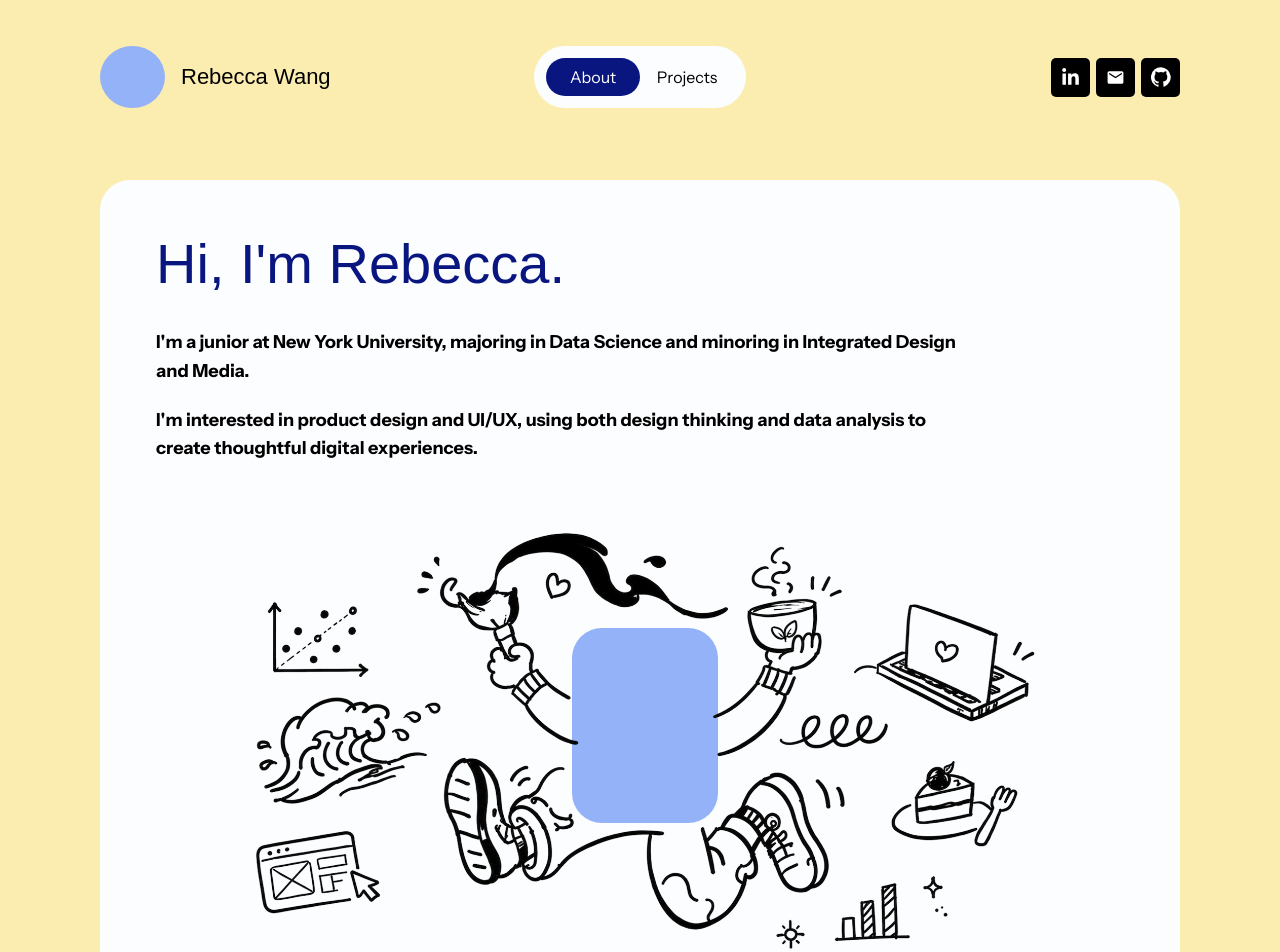
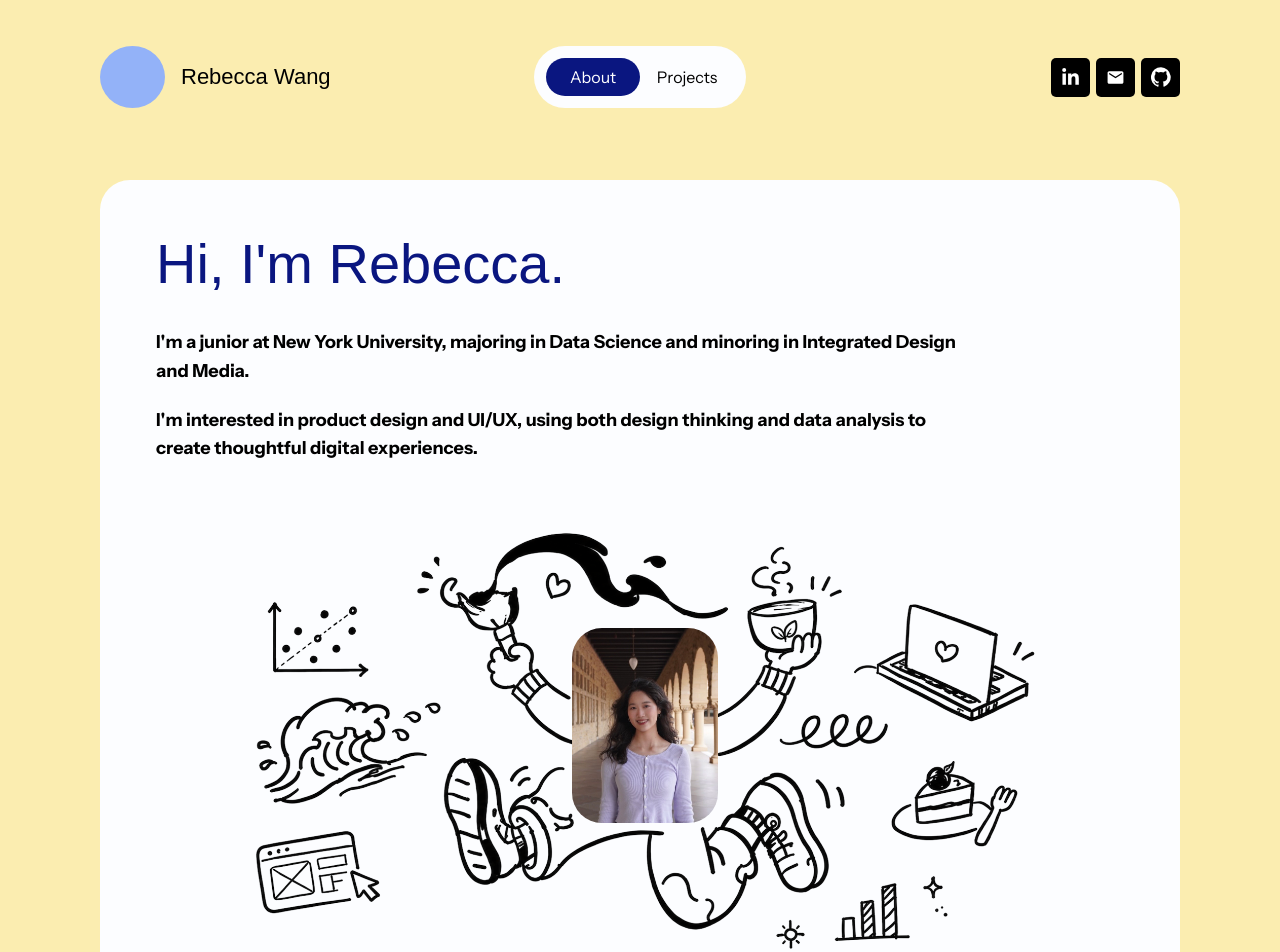
Before and after one commit to rebeccashinyan/portfolio, a Next.js app: page / in a window 1280 px wide. Shown: the top 952 px of the page. Built offline with nearby package versions, Linux system fonts and the light colour scheme; a web font is replaced by a local one.

Commit message:
replaced blue placeholder with my photo

```diff
--- a/app/page.tsx
+++ b/app/page.tsx
@@ -18,6 +18,12 @@ export default function Home() {
           height: 941,
           alt: "Black line illustration of Rebecca surrounded by design, data, and digital experience sketches.",
         }}
+        portrait={{
+          src: "/figma-assets/about-portrait.jpg",
+          width: 571,
+          height: 856,
+          alt: "Portrait of Rebecca Wang.",
+        }}
       />
     </main>
   );
--- a/components/AboutSection.tsx
+++ b/components/AboutSection.tsx
@@ -1,6 +1,6 @@
 import Image from "next/image";
 
-type Illustration = {
+type ImageAsset = {
   src: string;
   width: number;
   height: number;
@@ -11,7 +11,8 @@ type AboutSectionProps = {
   id: string;
   title: string;
   paragraphs: string[];
-  illustration: Illustration;
+  illustration: ImageAsset;
+  portrait: ImageAsset;
 };
 
 export function AboutSection({
@@ -19,6 +20,7 @@ export function AboutSection({
   title,
   paragraphs,
   illustration,
+  portrait,
 }: AboutSectionProps) {
   return (
     <section
@@ -36,7 +38,16 @@ export function AboutSection({
       </div>
 
       <div className="relative mx-auto mt-12 aspect-[941/490] w-full max-w-[847px] overflow-hidden lg:mt-14">
-        <div className="absolute left-[42%] top-[24.7%] h-[44.1%] w-[17.2%] rounded-figma-panel bg-portfolio-periwinkle" />
+        <div className="absolute left-[42%] top-[24.7%] z-20 h-[44.1%] w-[17.2%] overflow-hidden rounded-figma-panel bg-portfolio-periwinkle">
+          <Image
+            src={portrait.src}
+            alt={portrait.alt}
+            width={portrait.width}
+            height={portrait.height}
+            priority
+            className="h-full w-full object-cover"
+          />
+        </div>
         <Image
           src={illustration.src}
           alt={illustration.alt}
```
Also changed, not shown: public/figma-assets/about-portrait.jpg (added).
